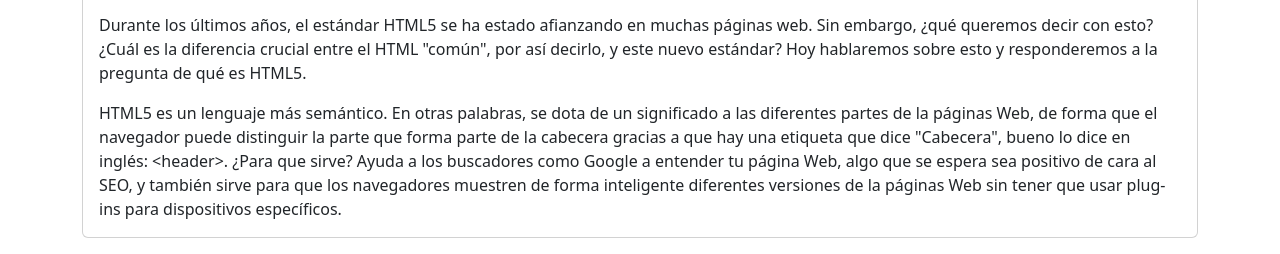
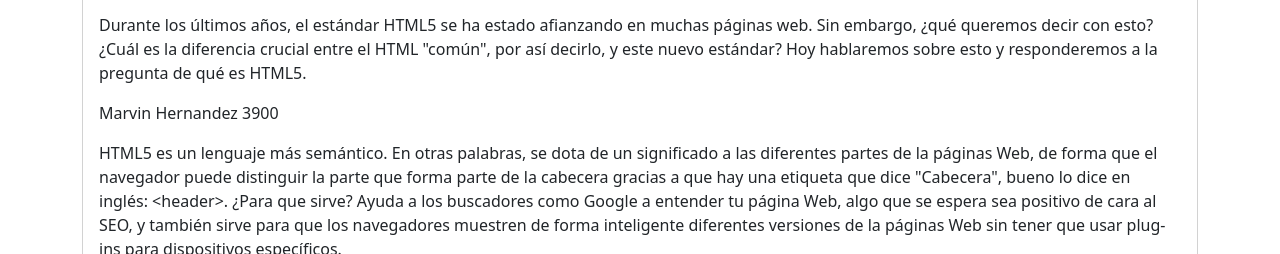
Before and after one commit to Marvin3312/Desarrollo-web, a plain HTML site: page index.html in a window 1280 px wide. Shown: the part 412-666 px from the top of the page. Drawn offline with nearby package versions, Linux system fonts and the light colour scheme.

Commit message:
This my page

```diff
--- a/index.html
+++ b/index.html
@@ -68,6 +68,9 @@
                 <p class="card-text">
                     Durante los últimos años, el estándar HTML5 se ha estado afianzando en muchas páginas web. Sin embargo, ¿qué queremos decir con esto? ¿Cuál es la diferencia crucial entre el HTML "común", por así decirlo, y este nuevo estándar? Hoy hablaremos sobre esto y responderemos a la pregunta de qué es HTML5.
                 </p>
+                 <p class="card-text">
+                    Marvin Hernandez 3900
+                </p>
                 <p class="card-text">
                     HTML5 es un lenguaje más semántico. En otras palabras, se dota de un significado a las diferentes partes de la páginas Web, de forma que el navegador puede distinguir la parte que forma parte de la cabecera gracias a que hay una etiqueta que dice "Cabecera", bueno lo dice en inglés: &lt;header&gt;. ¿Para que sirve? Ayuda a los buscadores como Google a entender tu página Web, algo que se espera sea positivo de cara al SEO, y también sirve para que los navegadores muestren de forma inteligente diferentes versiones de la páginas Web sin tener que usar plug-ins para dispositivos específicos.
                 </p>
```
